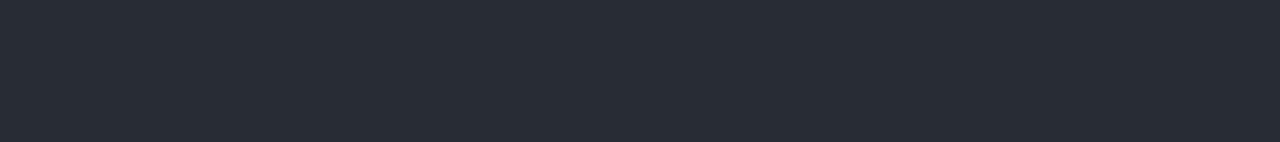
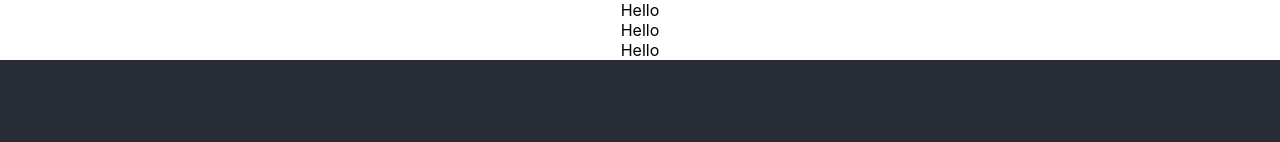
Before and after one commit to joshGrossman03/csrpnavigator, a React (Create React App) app: page / in a window 1280 px wide. Shown: the top 142 px of the page. Built offline with nearby package versions, Linux system fonts and the light colour scheme.

Commit message:
bootstrap

```diff
--- a/package.json
+++ b/package.json
@@ -6,6 +6,7 @@
     "@testing-library/jest-dom": "^5.11.5",
     "@testing-library/react": "^11.1.0",
     "@testing-library/user-event": "^12.1.10",
+    "bootstrap": "^4.5.3",
     "react": "^17.0.1",
     "react-dom": "^17.0.1",
     "react-scripts": "4.0.0",
--- a/src/App.js
+++ b/src/App.js
@@ -1,9 +1,23 @@
-import logo from './logo.svg';
+import 'bootstrap';
 import './App.css';
 
 function App() {
   return (
     <div className="App">
+      <div className="container-md">
+        <div className="row">
+          <div className="col-sm">
+            Hello
+          </div>
+          <div className="col-sm">
+            Hello
+          </div>
+          <div className="col-sm">
+            Hello
+          </div>
+        </div>
+
+      </div>
       <header className="App-header">
         <img src="https://www.txdot.gov/etc/designs/txdot/_jcr_content/global/header/logo.img.png/1496950554064.png" className="App-logo" alt="logo" />
 
```
Also changed, not shown: 1 other file (tests, documents, lock files or other folders).
